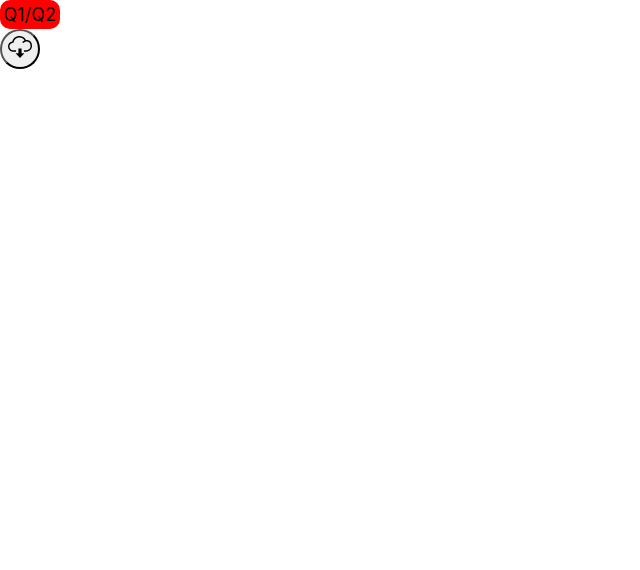
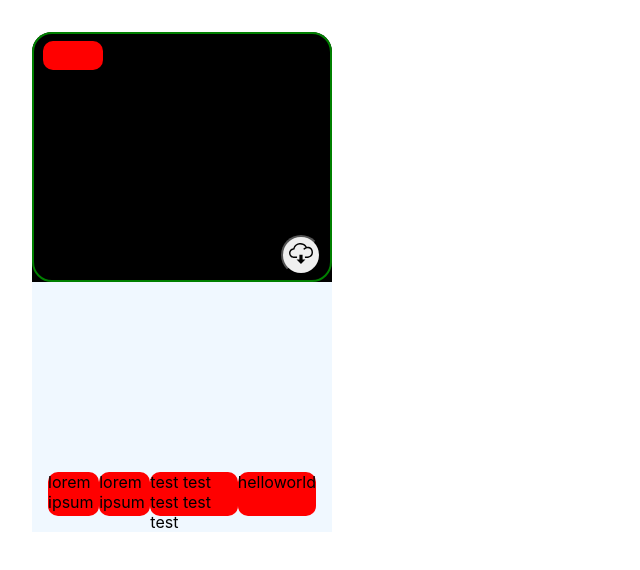
Before and after one commit to Die-Gebildeten/teacherlibrary, a React (Create React App) app: page / in a window 1280 px wide. Shown: the top 570 px of the page, without its empty margins (0-640 px from the left). Built offline with nearby package versions, Linux system fonts and the light colour scheme.

Commit message:
continued styling of card

```diff
--- a/src/App.js
+++ b/src/App.js
@@ -1,15 +1,10 @@
-import logo from './logo.svg';
-import './App.css';
-import DownloadButton from './components/DownloadButton';
-import CardLabel from './components/CardLabel';
+import Card from "../src/components/Card";
 
 
 function App() {
   return (
-    <div>
-    <CardLabel>Q1/Q2</CardLabel>
-  <DownloadButton />
-  </div>
+
+    <Card color = "green" tag1="lorem ipsum" tag2="lorem ipsum" tag3="test test test test test" tag4="helloworld"/>
   );
 }
 
--- /dev/null
+++ b/src/components/Card.js
@@ -0,0 +1,74 @@
+import React from "react";
+import styled from "@emotion/styled";
+import DownloadButton from "../components/DownloadButton";
+import CardLabel from "../components/CardLabel";
+import CardTag from "../components/CardTag";
+const CardContainer = styled.div`
+  display: grid;
+  grid-template-rows: 50% 50%;
+  background-color: black;
+  background-size: cover;
+  width: 300px;
+  height: 500px;
+  border-radius: 20px;
+  margin: 2rem;
+`;
+
+const UpperCard = styled.div`
+  border: 2px solid ${(props) => props.color};
+  border-radius: inherit;
+  background-size: cover;
+  grid-row: 1 / 2;
+  position: relative;
+  h2 {
+    font-family: "sans serif";
+  }
+  button {
+    position: absolute;
+    bottom: 2%;
+    right: 3%;
+  }
+  div {
+    position: absolute;
+    top: 3%;
+    left: 3%;
+  }
+`;
+
+const LowerCard = styled.div`
+grid-row:2/3;
+background-color:aliceblue;
+display:grid;
+grid-template-rows:80%20%;
+padding:1rem;
+p{
+font-family:'Courier New', Courier, monospace;
+color:antiquewhite;
+`;
+const CardFooter = styled.div`
+  display: flex;
+  justify-content: space-around;
+`;
+
+function Card({ label, title, color, text, tag1, tag2, tag3, tag4 }) {
+  return (
+    <CardContainer>
+      <UpperCard color={color}>
+        <CardLabel>{label}</CardLabel>
+        <h2>{title}</h2>
+        <DownloadButton />
+      </UpperCard>
+      <LowerCard>
+        <p>{text}</p>
+        <CardFooter>
+          <CardTag>{tag1}</CardTag>
+          <CardTag>{tag2}</CardTag>
+          {tag3 && <CardTag>{tag3}</CardTag>}
+          {tag4 && <CardTag>{tag4}</CardTag>}
+        </CardFooter>
+      </LowerCard>
+    </CardContainer>
+  );
+}
+
+export default Card;
--- a/src/components/CardLabel.js
+++ b/src/components/CardLabel.js
@@ -1,5 +1,4 @@
 import React from "react";
-import emotion from "@emotion/styled";
 import styled from "@emotion/styled";
 
 const CardLabel = styled.div`
--- /dev/null
+++ b/src/components/CardTag.js
@@ -0,0 +1,12 @@
+import React from "react";
+import styled from "@emotion/styled";
+
+const CardTag = styled.div`
+  border-radius: 10px;
+  background-color: red;
+  display: flex;
+  justify-content: center;
+  font-size: 1rem;
+`;
+
+export default CardTag;
--- a/src/components/DownloadButton.js
+++ b/src/components/DownloadButton.js
@@ -13,7 +13,8 @@ function DownloadButton(props) {
 export default DownloadButton;
 
 const Button = styled.button`
-width: 40px;
-height: 40px;
-border-radius: 50%;
+  width: 40px;
+  height: 40px;
+  border-radius: 50%;
+  z-index: 10;
 `;
```
Also changed, not shown: package.json (+10 -1 lines).
